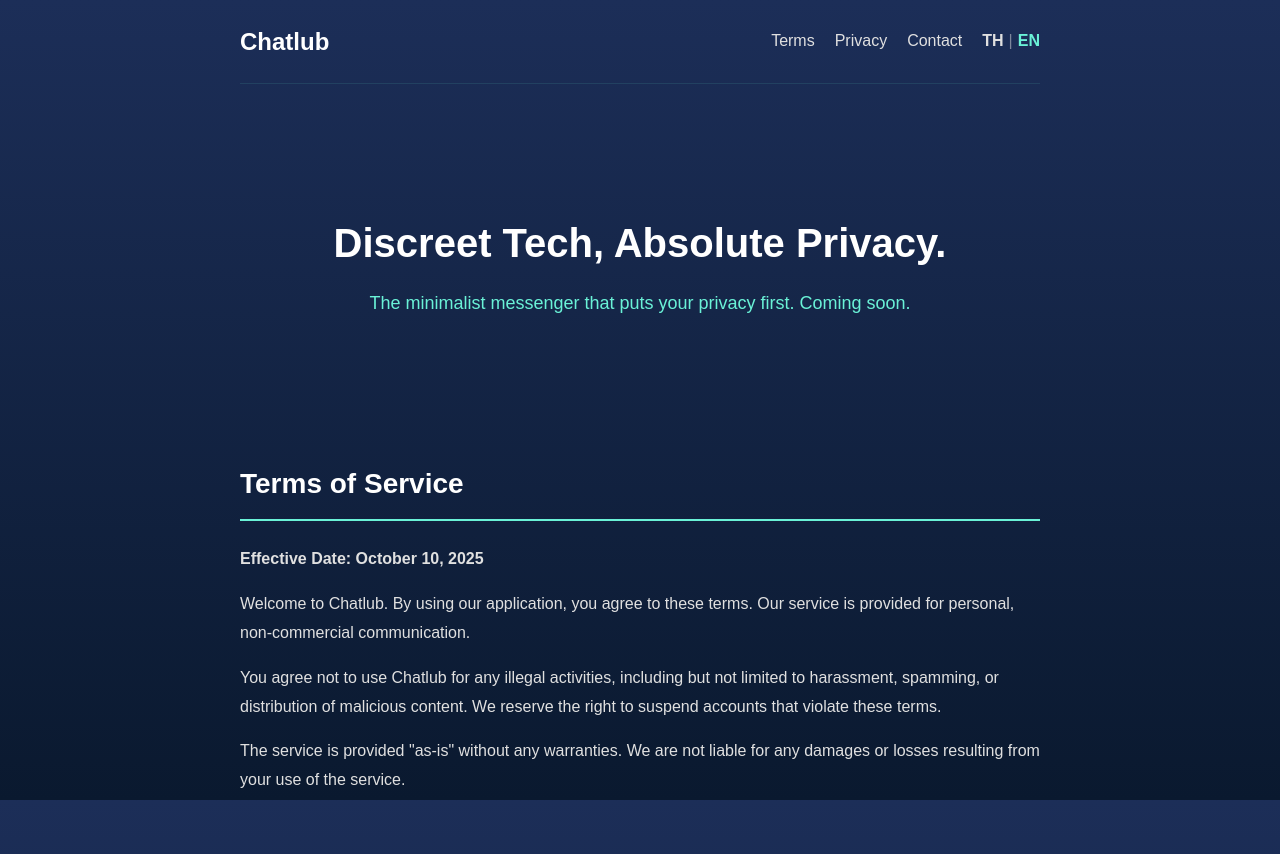
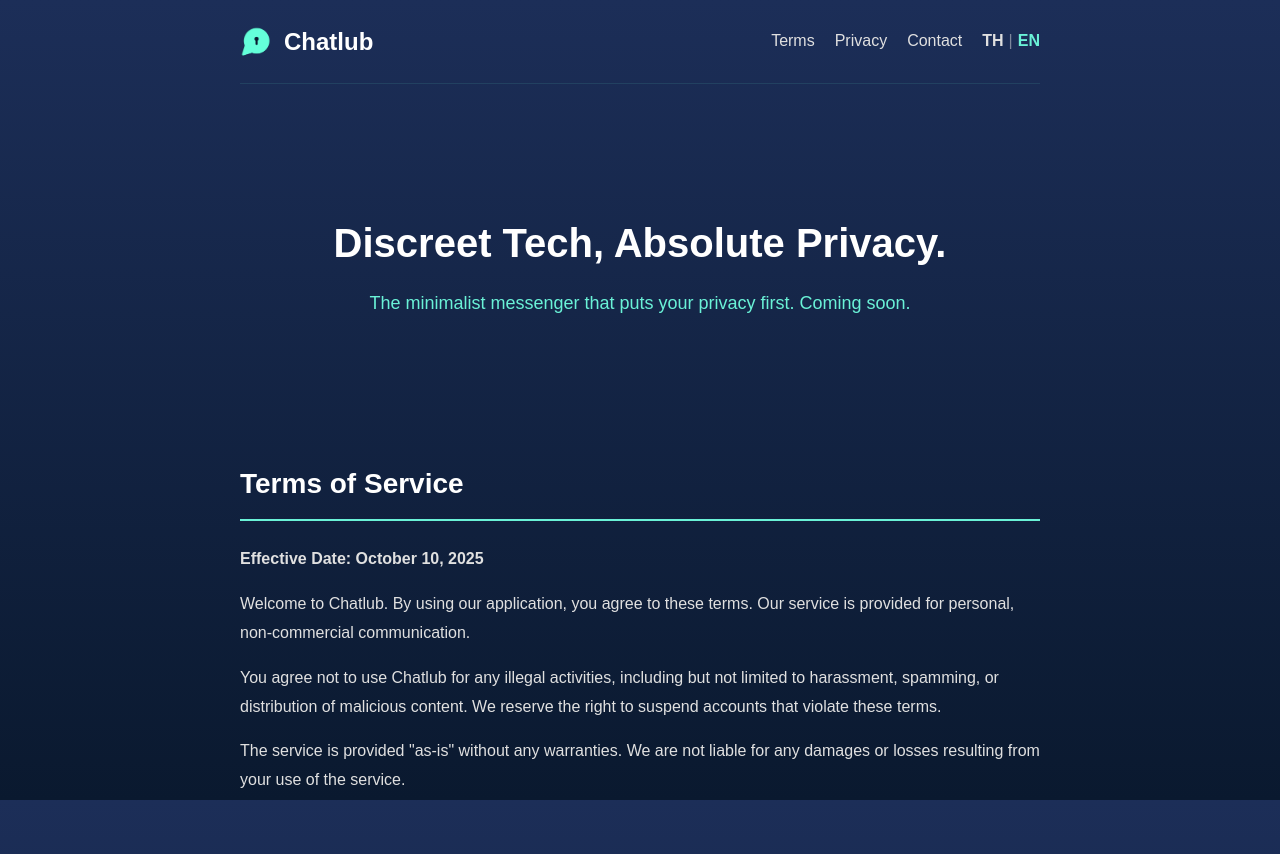
Before and after one commit to ikkyuzaa/chatlub-website, a plain HTML site: page index.html in a window 1280 px wide. Shown: the top 854 px of the page. Drawn offline with Linux system fonts and the light colour scheme; a web font is replaced by a local one.

Commit message:
Fix HTML structure and add missing newline

```diff
--- a/index.html
+++ b/index.html
@@ -13,6 +13,7 @@
     <div class="container">
         <header>
             <a href="#" class="logo">
+                <img src="chatlub-logo.png" alt="Chatlub Logo">
                 <span>Chatlub</span>
             </a>
             <nav>
```
